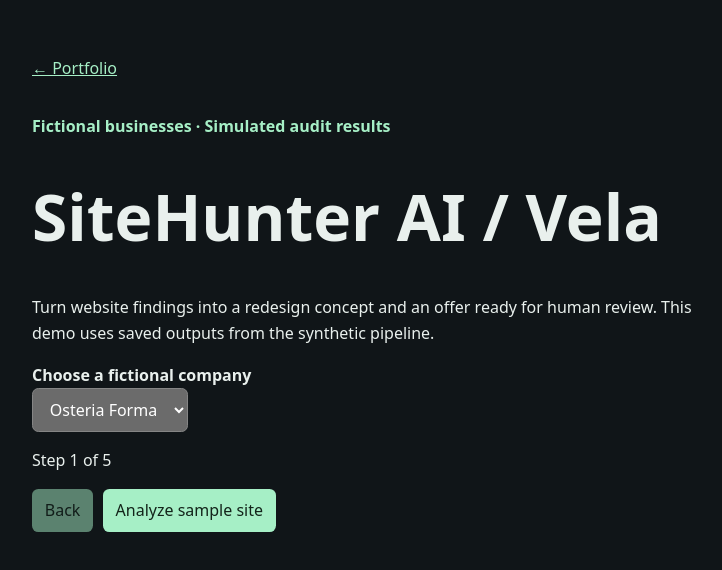
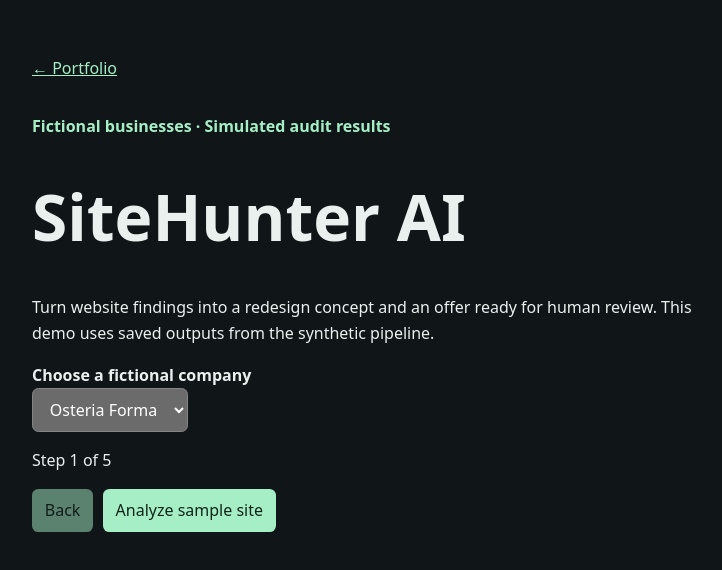
Before and after one commit to Chrisautomation/sitehunter-demo, a plain HTML site: page sitehunter/index.html in a window 1280 px wide. Shown: the whole page, without its empty margins (256-978 px from the left). Drawn offline with Linux system fonts and the light colour scheme.

Commit message:
Identify SiteHunter as a standalone portfolio project

```diff
--- a/sitehunter/index.html
+++ b/sitehunter/index.html
@@ -1,11 +1,11 @@
 <!doctype html>
 <html lang="en"><meta charset="utf-8"><meta name="viewport" content="width=device-width,initial-scale=1">
-<title>SiteHunter AI / Vela · Demo</title><link rel="stylesheet" href="sitehunter.css">
+<title>SiteHunter AI · Demo</title><link rel="stylesheet" href="sitehunter.css">
 <script defer src="cases.js"></script><script defer src="workflow.js"></script>
 <main>
 <a href="https://christian-ai-workflows.christianreszczynski.chatgpt.site/">← Portfolio</a>
 <p class="label">Fictional businesses · Simulated audit results</p>
-<h1>SiteHunter AI / Vela</h1>
+<h1>SiteHunter AI</h1>
 <p>Turn website findings into a redesign concept and an offer ready for human review. This demo uses saved outputs from the synthetic pipeline.</p>
 <label for="company">Choose a fictional company</label>
 <select id="company"></select>
```
